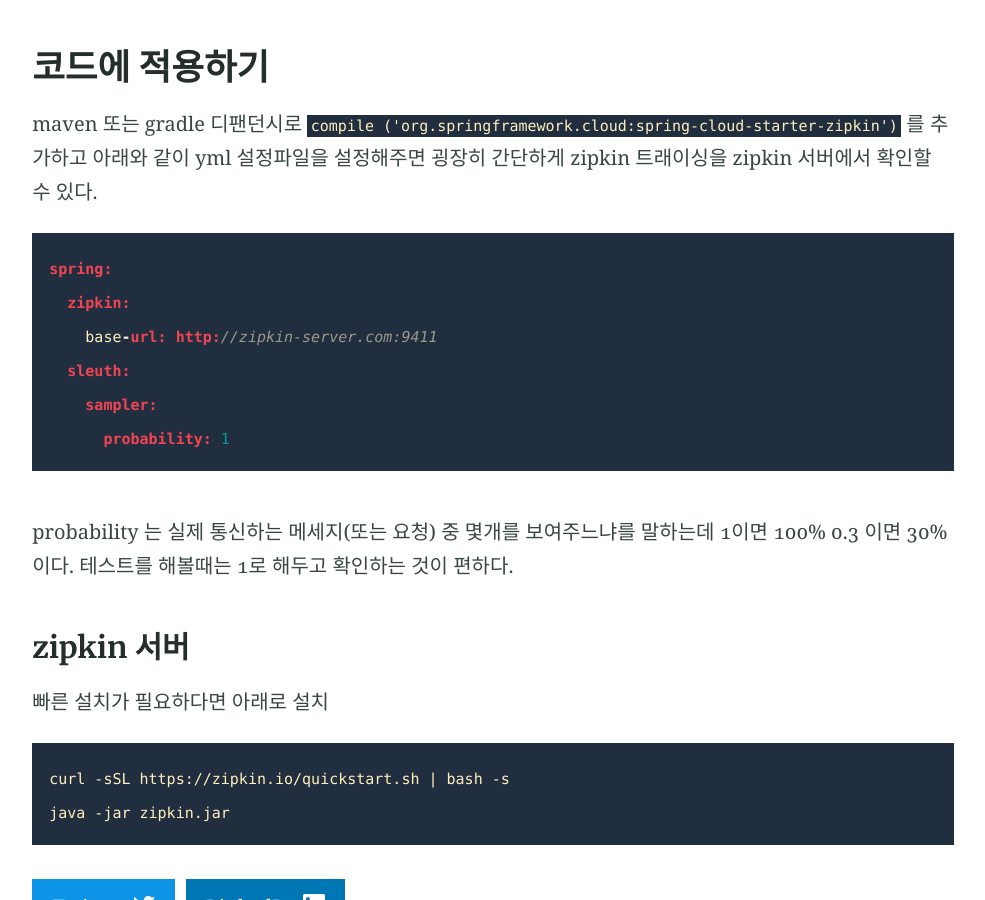
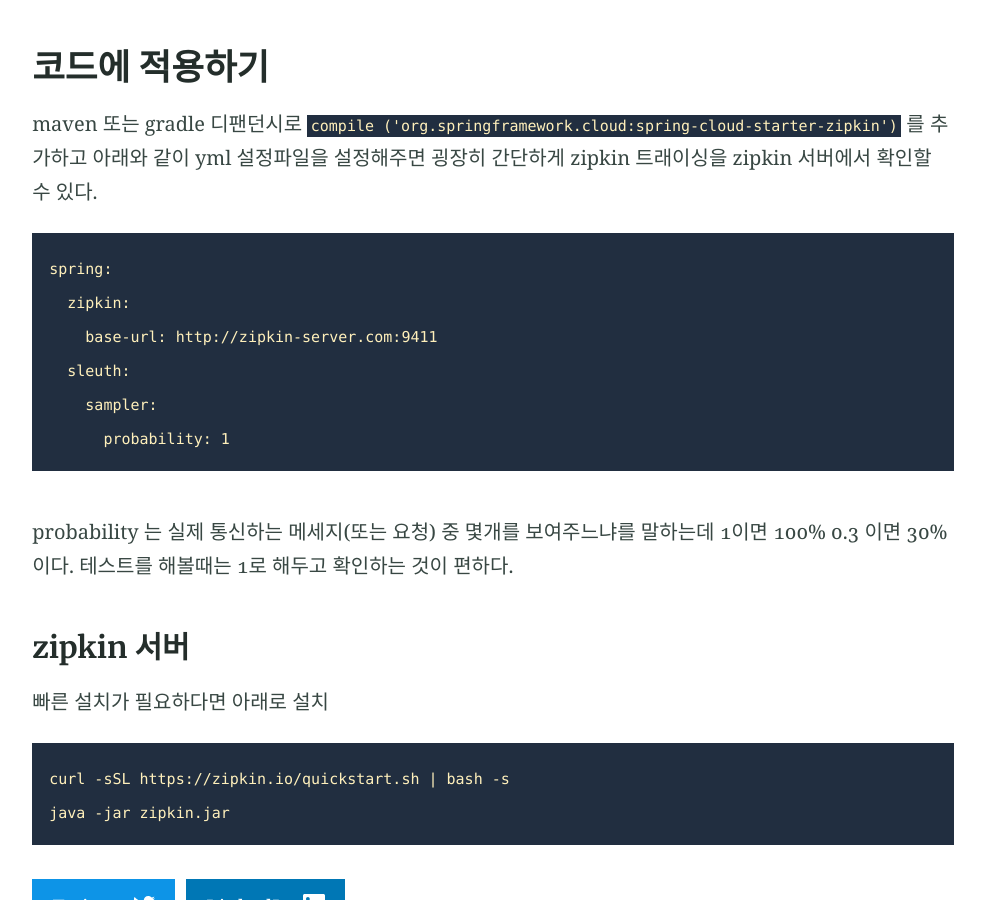
Before and after one commit to JinheeC/JinheeC.github.io, a Jekyll site: the page built from _posts/2018-07-31-Spring-Cloud-Sleuth.md, in a window 1280 px wide and 900 px high, scrolled down 2823 px. Shown: the whole window, without its empty margins (147-1132 px from the left). Built offline with Jekyll 4.4.1, drawn with Linux system fonts in a browser that asks for light colours; our own code applies the rules of GitHub Pages for plain Markdown files.

Commit message:
edit note

````diff
--- a/_posts/2018-07-31-Spring-Cloud-Sleuth.md
+++ b/_posts/2018-07-31-Spring-Cloud-Sleuth.md
@@ -76,7 +76,7 @@ public class KafkaTracer {
 
 maven 또는 gradle 디팬던시로 `compile ('org.springframework.cloud:spring-cloud-starter-zipkin')` 를 추가하고 아래와 같이 yml 설정파일을 설정해주면 굉장히 간단하게 zipkin 트래이싱을 zipkin 서버에서 확인할 수 있다.
 
-``` java
+``` plain
 spring:
   zipkin:
     base-url: http://zipkin-server.com:9411
````
Also changed, not shown: _posts/2018-03-27-spring_kafka_2.1.4.md (+16 -40 lines), _posts/2018-04-03-EADDRNOTAVAIL_Problem.md (+0 -4 lines), _posts/2018-04-12-Spring_cloud_sleuth_2.0.0.M9.md (+0 -1 lines), _posts/2018-05-08-Kafka_Stream_1.1.0.md (+0 -1 lines), _posts/2018-05-30-DesignPatternAndSpring.md (+1 -13 lines).
